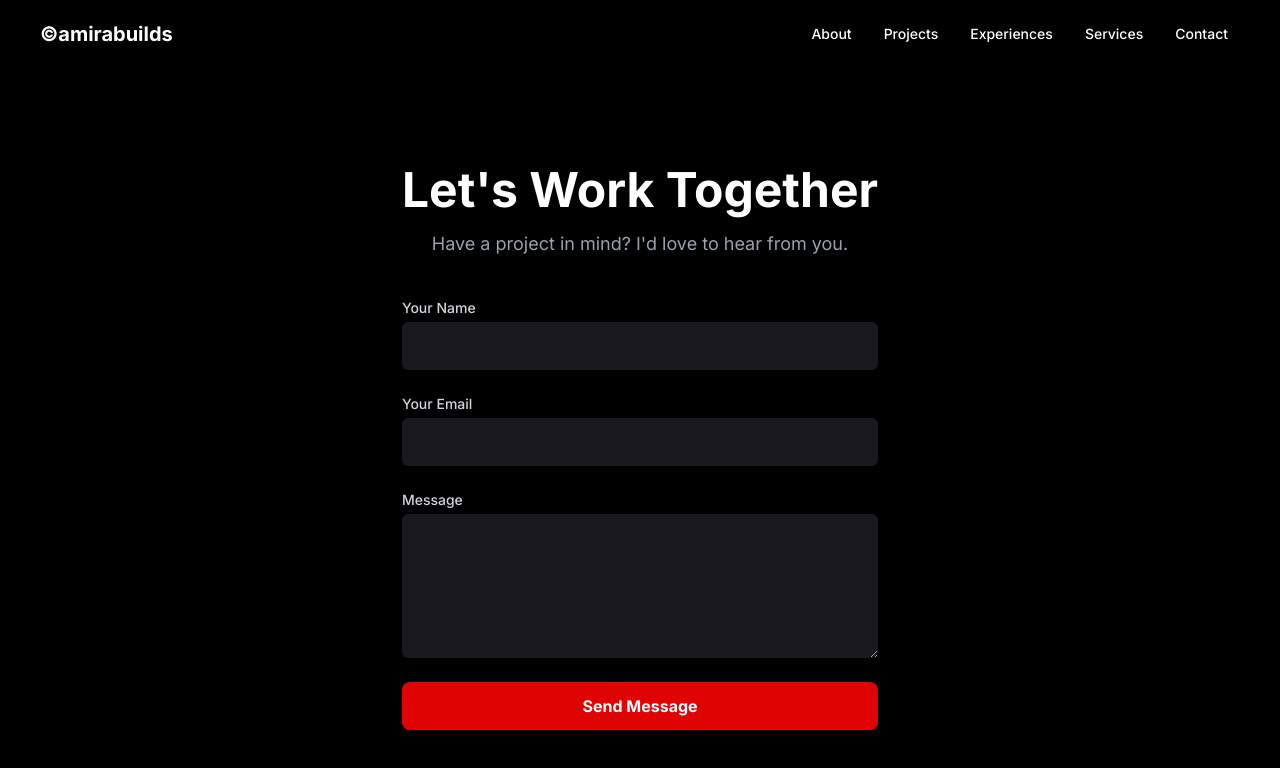
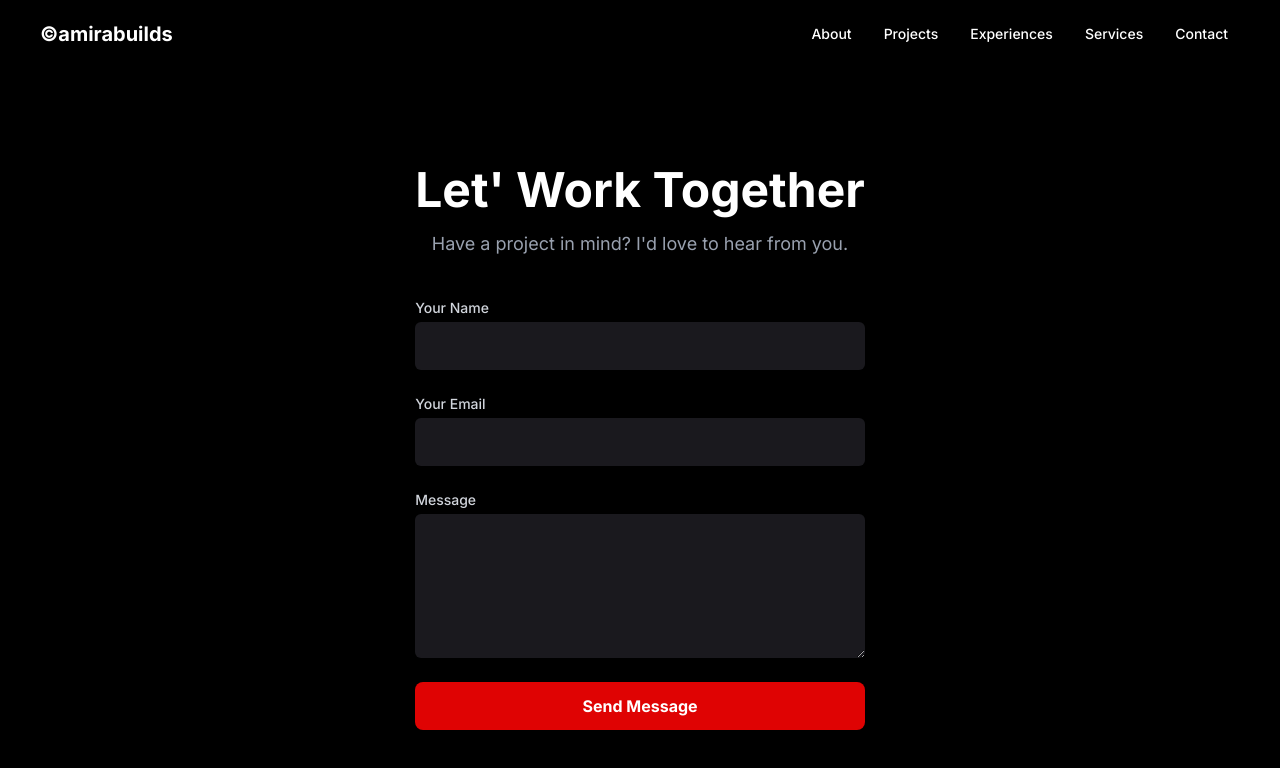
Before and after one commit to amiraTech/personal-portfolio, a Next.js app in the folder personal-portfolio/: page /contact in a window 1280 px wide. Shown: the top 768 px of the page. Built offline with nearby package versions, Linux system fonts and the light colour scheme.

Commit message:
21/09/2025

```diff
--- a/personal-portfolio/app/contact/page.tsx
+++ b/personal-portfolio/app/contact/page.tsx
@@ -35,7 +35,7 @@ export default function ContactPage() {
   return (
     <main className="flex min-h-screen flex-col items-center justify-center px-8 text-center pt-24 bg-black">
       <div className="max-w-2xl">
-        <h1 className="text-4xl md:text-5xl font-bold">Let's Work Together</h1>
+        <h1 className="text-4xl md:text-5xl font-bold">Let&apos; Work Together</h1>
         <p className="mt-4 text-lg text-gray-400">
           Have a project in mind? I&apos;d love to hear from you.
         </p>
```
